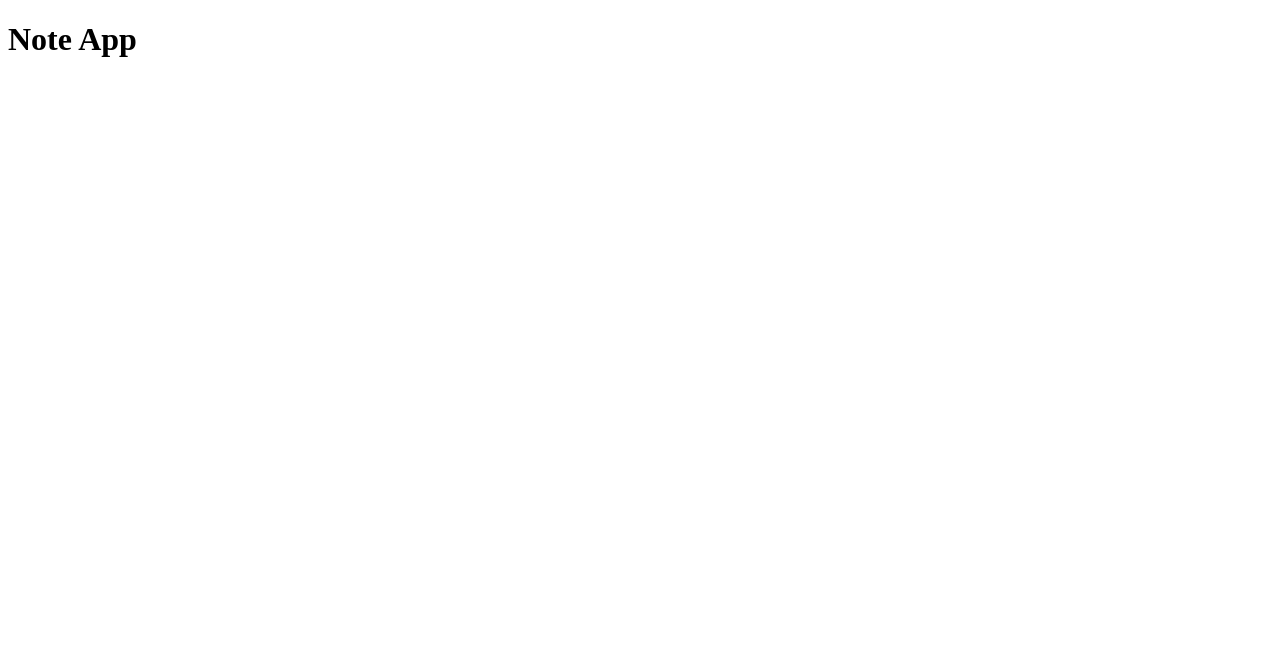
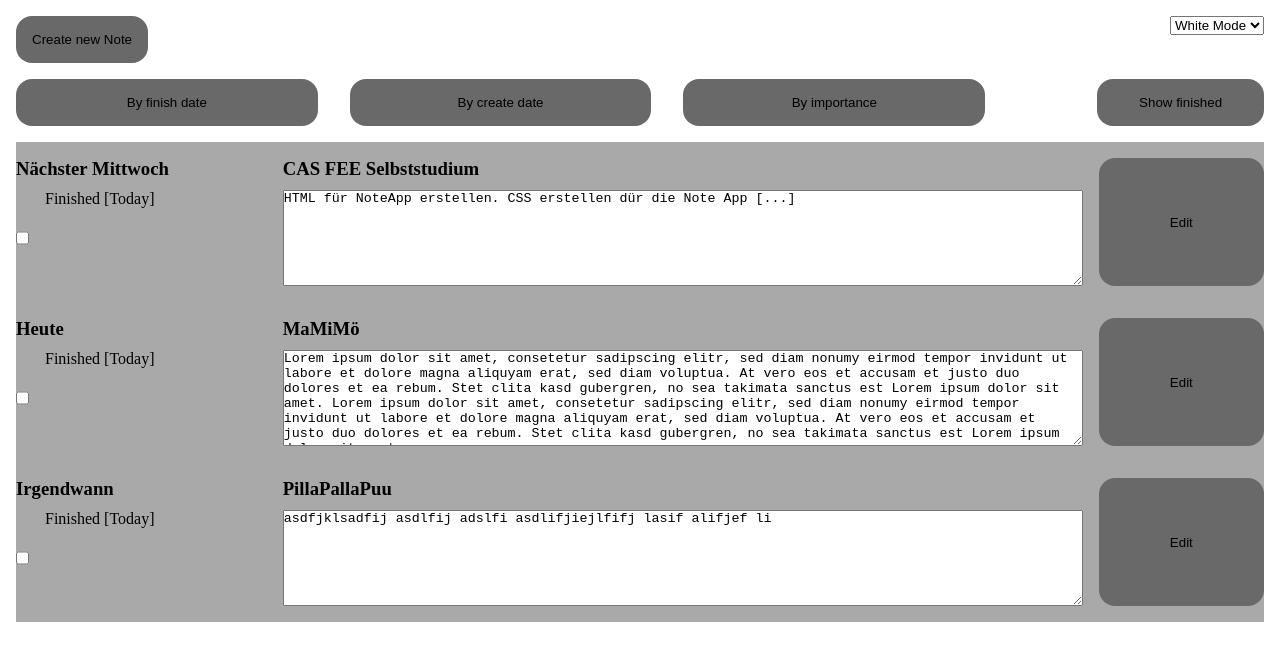
Before and after one commit to Joool7/cas-fee-project1, a plain HTML site: page public/index.html in a window 1280 px wide. Drawn offline with nearby package versions, Linux system fonts and the light colour scheme.

Commit message:
basic html and css for startpage

```diff
--- a/public/index.html
+++ b/public/index.html
@@ -9,7 +9,73 @@
   <link rel="stylesheet" href="styles/index.css">
 </head>
 <body>
-<h1>Note App</h1>
+<main>
+  <div class="headline">
+    <button class="button" id="btnNew">Create new Note</button>
+    <select name="colorStyle" id="colorStyle">
+      <option value="white-mode">White Mode</option>
+      <option value="dark-mode">Dark Mode</option>
+    </select>
+  </div>
 
+  <div class="sortButtons">
+    <button class="button" id="btnSortFinish">By finish date</button>
+    <button class="button" id="btnSortCreate">By create date</button>
+    <button class="button" id="btnSortImportance">By importance</button>
+    <button class="button" id="btnShowFinish">Show finished</button>
+  </div>
+
+  <div id="notes">
+    <div class="note">
+      <div class="info">
+        <h3>Nächster Mittwoch</h3>
+        <div class="status">
+            <input type="checkbox">
+          <p>Finished [Today]</p>
+        </div>
+      </div>
+        <div class="noteBody">
+          <div class="titleBar">
+            <h3 id="noteTitle">CAS FEE Selbststudium</h3>
+          </div>
+          <textarea id="noteDesc">HTML für NoteApp erstellen. CSS erstellen dür die Note App [...]</textarea>
+        </div>
+        <button class="button" id="btnEditNote">Edit</button>
+    </div>
+    <div class="note">
+      <div class="info">
+        <h3>Heute</h3>
+        <div class="status">
+          <input type="checkbox">
+          <p>Finished [Today]</p>
+        </div>
+      </div>
+      <div class="noteBody">
+        <div class="titleBar">
+          <h3 id="noteTitle">MaMiMö</h3>
+        </div>
+        <textarea id="noteDesc">Lorem ipsum dolor sit amet, consetetur sadipscing elitr, sed diam nonumy eirmod tempor invidunt ut labore et dolore magna aliquyam erat, sed diam voluptua. At vero eos et accusam et justo duo dolores et ea rebum. Stet clita kasd gubergren, no sea takimata sanctus est Lorem ipsum dolor sit amet. Lorem ipsum dolor sit amet, consetetur sadipscing elitr, sed diam nonumy eirmod tempor invidunt ut labore et dolore magna aliquyam erat, sed diam voluptua. At vero eos et accusam et justo duo dolores et ea rebum. Stet clita kasd gubergren, no sea takimata sanctus est Lorem ipsum dolor sit amet.</textarea>
+      </div>
+      <button class="button" id="btnEditNote">Edit</button>
+    </div>
+    <div class="note">
+      <div class="info">
+        <h3>Irgendwann</h3>
+        <div class="status">
+          <input type="checkbox">
+          <p>Finished [Today]</p>
+        </div>
+      </div>
+      <div class="noteBody">
+        <div class="titleBar">
+          <h3 id="noteTitle">PillaPallaPuu</h3>
+        </div>
+        <textarea id="noteDesc">asdfjklsadfij asdlfij adslfi asdlifjiejlfifj lasif alifjef li</textarea>
+      </div>
+      <button class="button" id="btnEditNote">Edit</button>
+    </div>
+
+  </div>
+</main>
 </body>
 </html>
--- a/public/styles/index.css
+++ b/public/styles/index.css
@@ -1,3 +1,87 @@
 * {
     box-sizing: border-box;
+    margin: 0;
+    padding: 0;
 }
+
+.button{
+    padding: 1rem;
+    background-color: dimgray;
+    border: none;
+    border-radius: 1rem;
+}
+
+.headline{
+    position: relative;
+    margin: 1rem;
+}
+
+.headline select{
+    position: absolute;
+    right: 0rem;
+}
+
+.sortButtons{
+    display: flex;
+    flex: 1;
+}
+
+.sortButtons button{
+    flex: 2;
+    margin: 0rem 1rem 0rem 1rem;
+}
+#btnShowFinish{
+    flex: 1;
+    margin-left: 6rem;
+}
+
+#notes{
+    background: darkgray;
+    margin: 1rem;
+}
+
+.note{
+    height: 10rem;
+    padding: 1rem 0rem 1rem 0rem;
+    display: flex;
+    flex-direction: row;
+}
+
+.info{
+    flex: 2;
+    display: flex;
+    flex-direction: column;
+}
+
+.info h3{
+    flex: 1;
+}
+
+.status{
+    flex: 3;
+    display: flex;
+}
+
+.status p{
+    margin-left: 1rem;
+}
+
+.noteBody{
+    flex: 6;
+    display: flex;
+    flex-direction: column;
+}
+
+.titleBar{
+    flex: 1;
+}
+
+.noteBody textarea{
+    flex: 3;
+    width: 100%;
+}
+
+#btnEditNote{
+    flex: 1;
+    margin-left: 1rem;
+}
```
